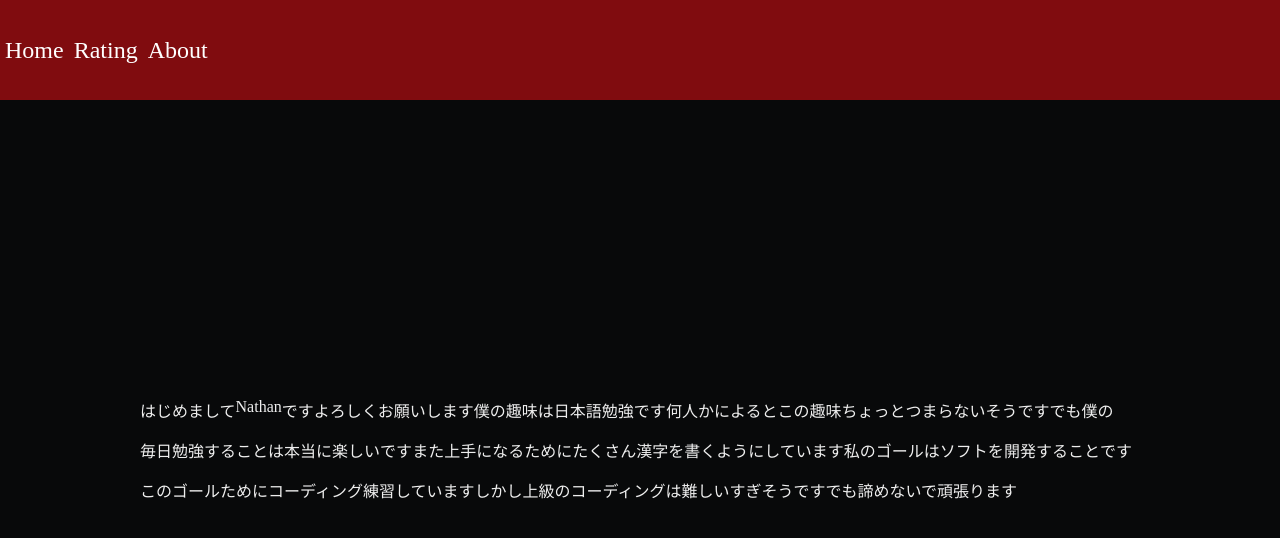
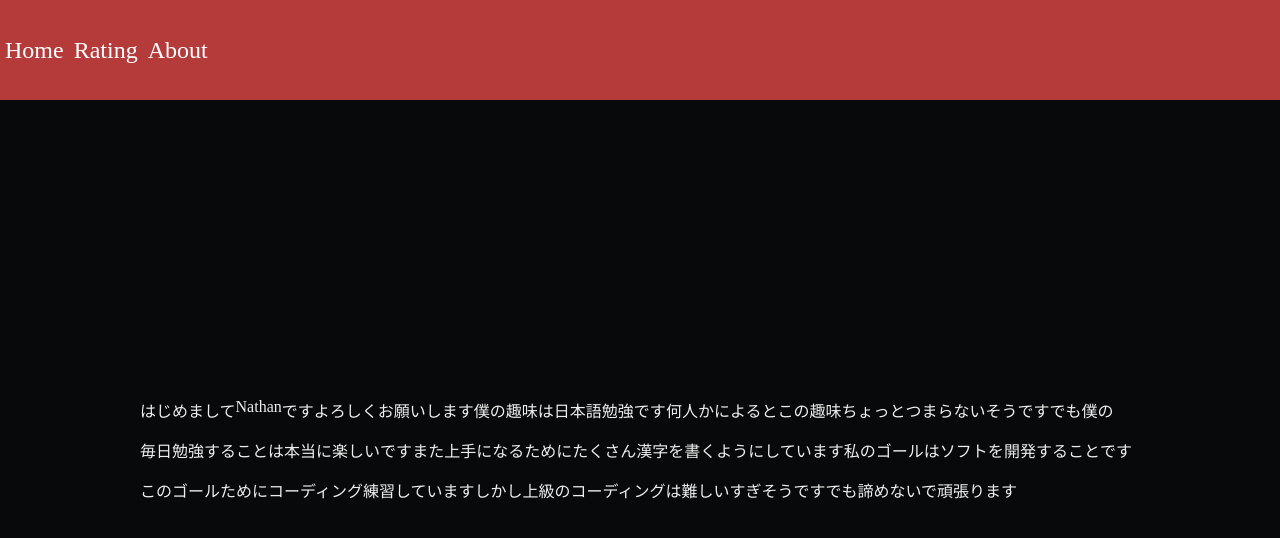
Before and after one commit to NADickinson/nihongo-reader, a React (Create React App) app: page /intro in a window 1280 px wide. Shown: the top 538 px of the page. Built offline with nearby package versions, Linux system fonts and the light colour scheme.

Commit message:
new colour

```diff
--- a/src/theme/theme.js
+++ b/src/theme/theme.js
@@ -1 +1 @@
-export const redColor = '#800C0F'
+export const redColor = '#B53A3A'
```
